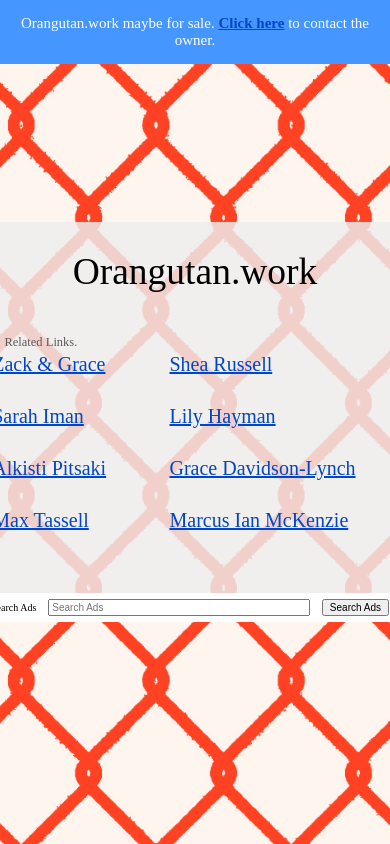
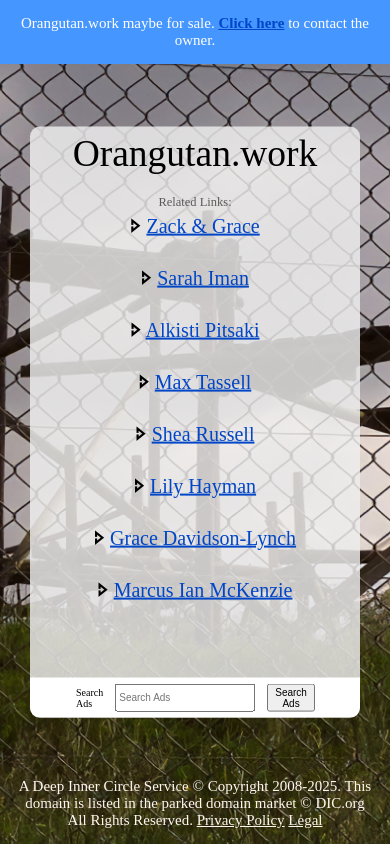
Before and after one commit to orangutan-mag/ORANGUTAN-WEB, a plain HTML site: page home.html in a window 390 px wide. Drawn offline with Linux system fonts and the light colour scheme.

Commit message:
media query updated

```diff
--- a/home.html
+++ b/home.html
@@ -35,52 +35,40 @@
             </header>
             <subheader>
                 <div></div>
-                <div>Related Links.</div>
+                <div>Related Links:</div>
             </subheader>
             <content>
                 <div></div>
-                <div>
-                    <a href="content/issue1/editorial.html">Zack & Grace</a><br>
-                    <a href="content/issue1/iman.html">Sarah Iman</a><br>
-                    <a href="content/issue1/pitsaki.html">Alkisti Pitsaki</a><br>
-                    <a href="content/issue1/tassell.html">Max Tassell</a><br>
+                <div id="col1">
+                    🢖 <a href="content/issue1/editorial.html">Zack & Grace</a><br>
+                    🢖 <a href="content/issue1/iman.html">Sarah Iman</a><br>
+                    🢖 <a href="content/issue1/pitsaki.html">Alkisti Pitsaki</a><br>
+                    🢖 <a href="content/issue1/tassell.html">Max Tassell</a><br>
                 </div>
-                <div>
-                    <a href="content/issue1/russell.html">Shea Russell</a><br>
-                    <a href="content/issue1/hayman.html">Lily Hayman</a><br>
-                    <a href="content/issue1/davidson-lynch.html">Grace Davidson-Lynch</a><br>
-                    <a href="content/issue1/mckenzie.html">Marcus Ian McKenzie</a><br>
+                <div id="col2">
+                    🢖 <a href="content/issue1/russell.html">Shea Russell</a><br>
+                    🢖 <a href="content/issue1/hayman.html">Lily Hayman</a><br>
+                    🢖 <a href="content/issue1/davidson-lynch.html">Grace Davidson-Lynch</a><br>
+                    🢖 <a href="content/issue1/mckenzie.html">Marcus Ian McKenzie</a><br>
                 </div>
                 <div></div>
             </content>
-            <footer>
+            <ad-search>
                 <label>Search Ads</label>
                 <input type="text" placeholder="Search Ads">
                 <button>Search Ads</button>
-            </footer>
+            </ad-search>
         </div>
-
     </div>
 
 
-
-
-
-
-
-
+    <footer>
+        A Deep Inner Circle Service © Copyright 2008-2025. This domain is listed in the parked domain market © DIC.org
+        <br>
+        All Rights Reserved. <u>Privacy Policy</u> <u>Legal</u>
+    </footer>
 
 
 </body>
 
-
-
-
-
-
-
-
-
-
-
 </html>
--- a/style-homepage.css
+++ b/style-homepage.css
@@ -5,12 +5,10 @@
     text-decoration: underline;
 }
 
-
-
 /*                                                      BACKGROUND*/
 .home-page {
     z-index: -1;
-    background-image: url('imgs/home_bg2.jpg');
+    background-image: url('imgs/home_bg.jpg');
     background-size: cover;
     background-position: center;
     background-attachment: fixed;
@@ -26,7 +24,7 @@
     top: 0;
     left: 0;
 }
-/*                                                      BACKGROUND*/
+/*                                                      BANNER*/
 banner {
     position: fixed;
     width: 100%;
@@ -118,8 +116,8 @@
     flex: 3 auto;
     border: var(--test-border);
 }
-/*                                                      FOOTER SEARCH BAR*/
-.grid-container > footer {
+/*                                                      SEARCH BAR*/
+.grid-container > ad-search {
     grid-row: 4;
     display: grid;
     grid-template-columns: auto 1fr auto;
@@ -132,28 +130,96 @@
     padding: 6px;
     box-sizing: border-box;
 }
-.grid-container > footer > label {
+.grid-container > ad-search > label {
     font-size: 0.4em;
     padding-left: 40px;
     padding-right: 12px;
     margin: auto;
 }
-.grid-container > footer > input {
+.grid-container > ad-search > input {
     font-size: 0.4em;
 }
-.grid-container > footer > button {
+.grid-container > ad-search > button {
     font-size: 0.4em;
     margin-left: 12px;
     margin-right: 50px;
 }
+/*                                                      FOOTER*/
+footer {
+    z-index: -1;
+    position: fixed;
+    width: 100%;
+    left: 0;
+    bottom: 0;
+    font-size: 0.6em;
+    text-align: center;
+    padding: 1em;
+    box-sizing: border-box; /* ensure that padding is included in size calculation */
+    color: var(--white);
+    display: flex;  /* flex boxing to centre text. */
+    flex-flow: row wrap;
+    align-items: center;
+    justify-content: center;
+    display: inline; /* make sure that when text wrapped due to small screen, there is no line break. */
+}
+
+
+
 
 
 
 @media only screen and (max-width: 768px) {
     body {
-
+/*                                                      BACKGROUND*/
     }
     .homepage {
-        background-size: contain;
+        background-size: cover; /* or contain? */
     }
+/*                                                      HEADER*/
+    .content-overlay {
+        width: 70%;
+        height: 70%;
+        min-width: 330px; /* remove min-width for smaller screens */
+        max-width: unset; /* remove max-width for flexibility */
+    }
+    .content-overlay > .grid-container {
+        grid-template-rows: auto auto 1fr auto; /*  rows for stacking */
+    }
+/*                                                      SUBHEADER*/
+    .grid-container > subheader {
+        text-align: center;
+        justify-content: center;
+    }
+    .grid-container > subheader > div:nth-of-type(1) {
+        flex: 0;
+    }
+/*                                                      CONTENT*/
+    .grid-container > content {
+        flex-direction: column; /* stack  */
+        align-items: center;
+        margin-top: -0.5em;
+    }
+    .grid-container > content > div:nth-of-type(1),
+    .grid-container > content > div:nth-of-type(4) {
+        flex: 0; /* no negative space on mobile */
+    }
+    .grid-container > content > div {
+        flex: unset;
+        width: 100%;
+        text-align: center;
+/*                                                      SEARCH BAR*/
+    }.grid-container > ad-search > label {
+        font-size: 0.4em;
+        padding-left: 40px;
+        padding-right: 12px;
+        margin: auto;
+    }
+    .grid-container > ad-search > input {
+        font-size: 0.4em;
+    }
+    .grid-container > ad-search > button {
+        font-size: 0.4em;
+        margin-left: 12px;
+        margin-right: 50px;
 }
+/*                                                      FOOTER*/
```
